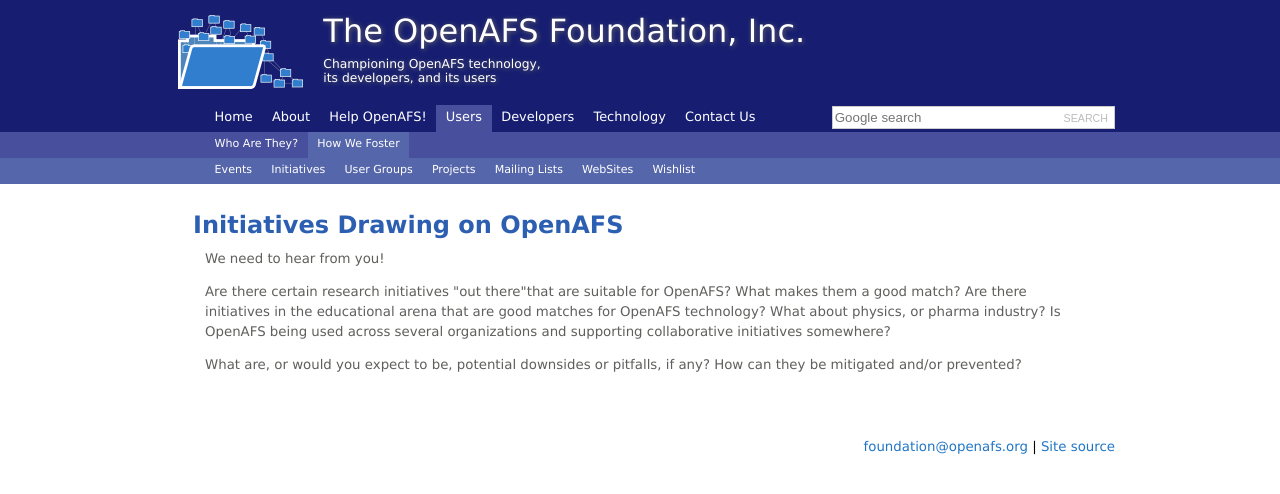
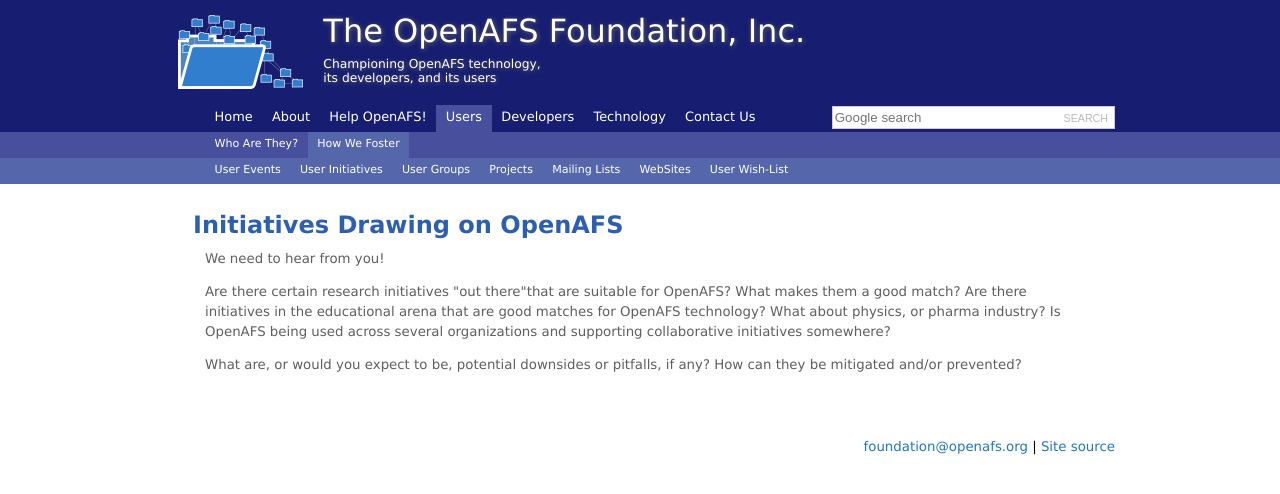
Before and after one commit to openafsfoundation/openafsfoundation.org, a Jekyll site: the page built from users/initiatives/index.md, in a window 1280 px wide. Shown: the top 494 px of the page. Built offline with Jekyll 4.4.1, drawn with Linux system fonts in a browser that asks for light colours.

Commit message:
Update nav.yaml

```diff
--- a/_data/nav.yaml
+++ b/_data/nav.yaml
@@ -12,13 +12,13 @@
         - name: Our Board
           url: about/board/
 
-        - name: Org Chart
+        - name: Our Org Chart
           url: about/org-chart/
 
-        - name: Work Groups
+        - name: Our Work Groups
           url: about/work-groups/
 
-        - name: Finances
+        - name: Our Finances
           url: about/finance/
 
     - name: Foundation Documents
@@ -71,10 +71,10 @@
       id: how
       url: users/foster/
       children:
-        - name: Events
+        - name: User Events
           url: users/events/
 
-        - name: Initiatives
+        - name: User Initiatives
           url: users/initiatives/
 
         - name: User Groups
@@ -89,7 +89,7 @@
         - name: WebSites
           url: users/websites/
 
-        - name: Wishlist
+        - name: User Wish-List
           url: users/wishlist/
 
 - name: Developers
```
